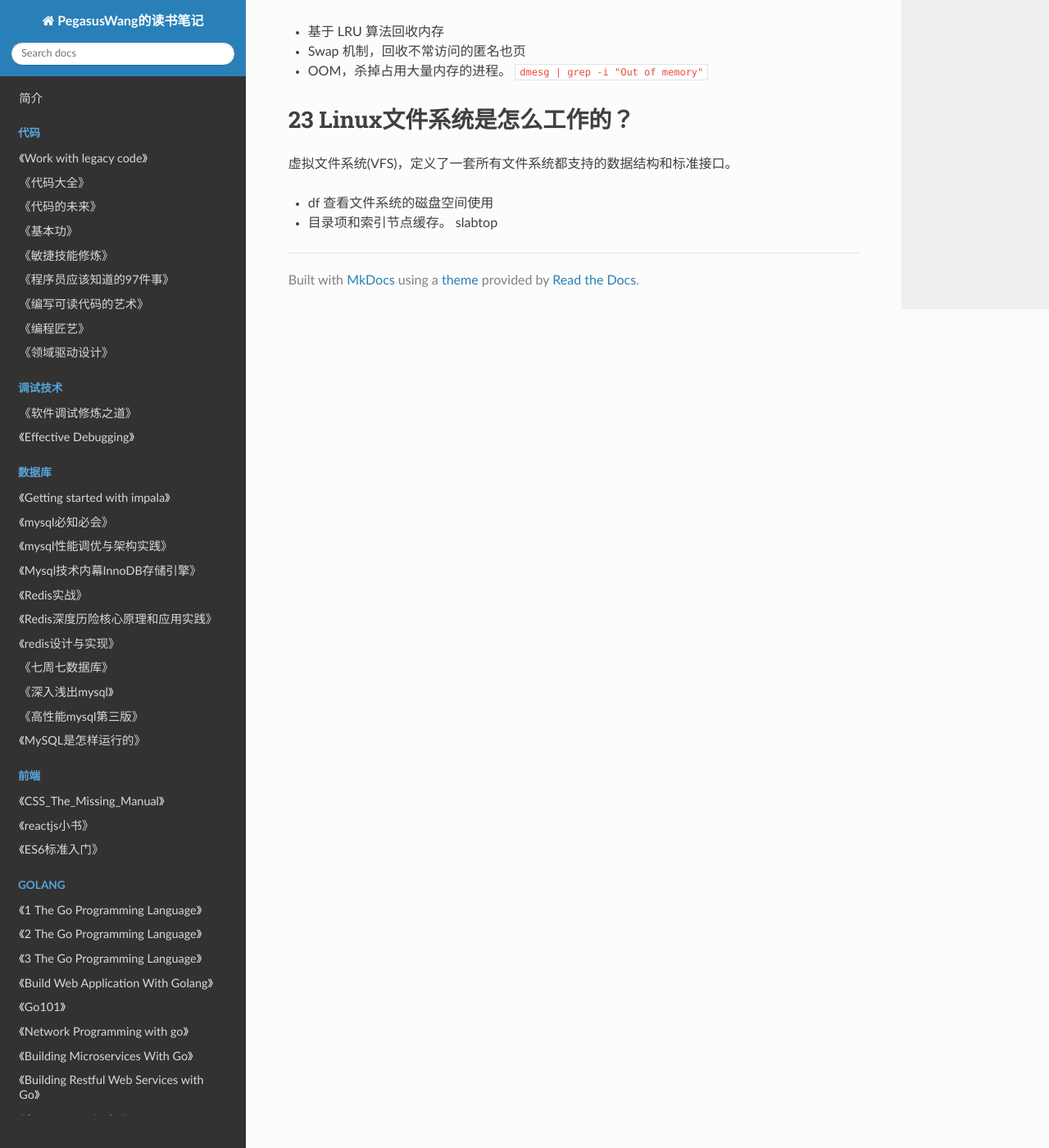
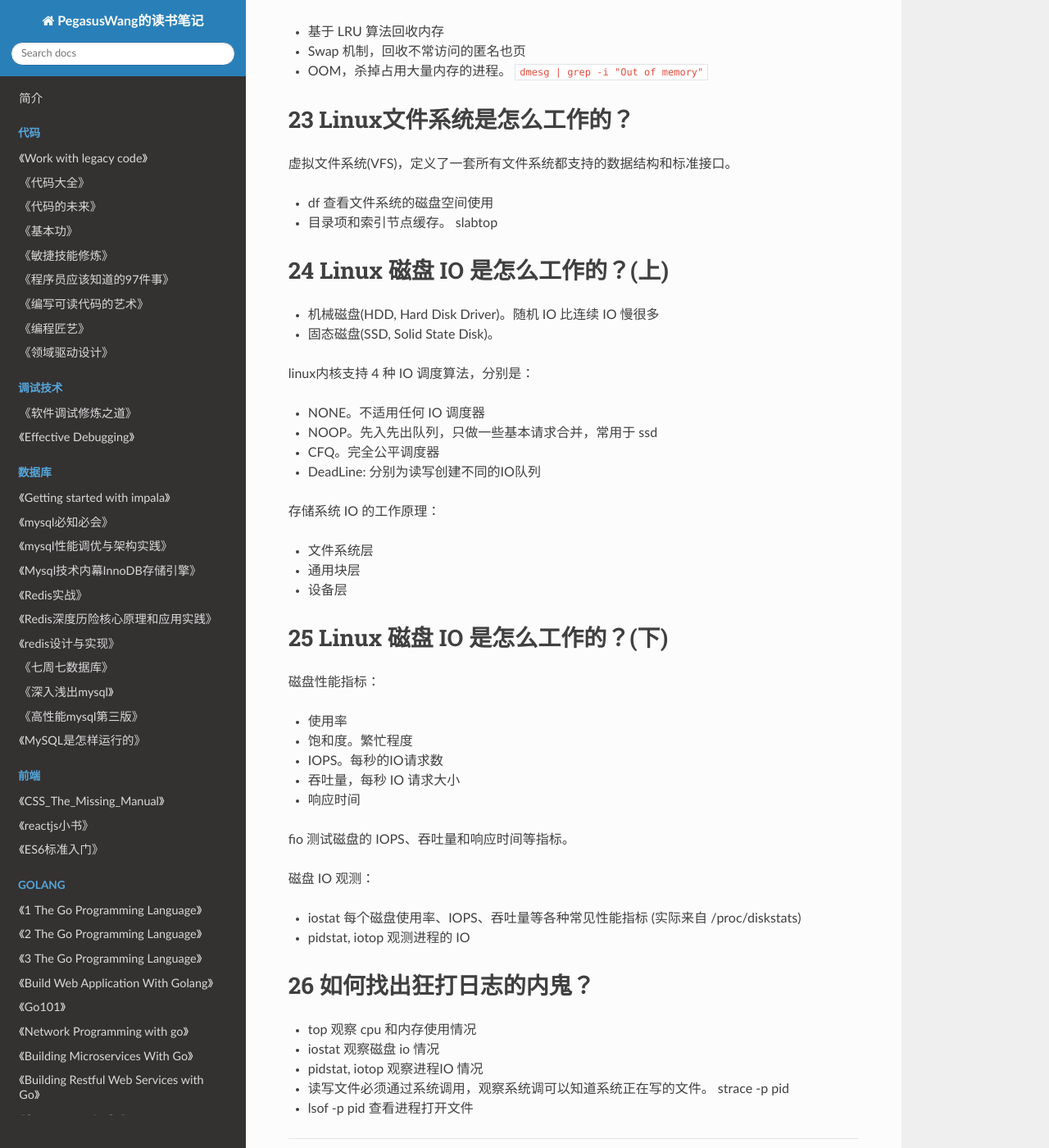
Before and after one commit to PegasusWang/booknotes, an MkDocs documentation site: the page built from docs/lecture/网课/linux性能优化/linux性能优化.md, in a window 1280 px wide and 1400 px high, scrolled down 12573 px. Shown: the whole window at 82% size. Built offline with MkDocs 1.6.1, drawn with Linux system fonts in a browser that asks for light colours; nearby versions of some CDN libraries.

Commit message:
linux性能优化:磁盘IO

```diff
--- a/docs/lecture/网课/linux性能优化/linux性能优化.md
+++ b/docs/lecture/网课/linux性能优化/linux性能优化.md
@@ -297,3 +297,48 @@ memleak 可以跟踪系统或指定进程的内存分配、释放请求。分配
 
 - df 查看文件系统的磁盘空间使用
 - 目录项和索引节点缓存。 slabtop
+
+
+# 24 Linux 磁盘 IO 是怎么工作的？(上)
+
+- 机械磁盘(HDD, Hard Disk Driver)。随机 IO 比连续 IO 慢很多
+- 固态磁盘(SSD, Solid State Disk)。
+
+linux内核支持 4 种 IO 调度算法，分别是：
+
+- NONE。不适用任何 IO 调度器
+- NOOP。先入先出队列，只做一些基本请求合并，常用于 ssd
+- CFQ。完全公平调度器
+- DeadLine: 分别为读写创建不同的IO队列
+
+存储系统 IO 的工作原理：
+
+- 文件系统层
+- 通用块层
+- 设备层
+
+# 25 Linux 磁盘 IO 是怎么工作的？(下)
+
+磁盘性能指标：
+
+- 使用率
+- 饱和度。繁忙程度
+- IOPS。每秒的IO请求数
+- 吞吐量，每秒 IO 请求大小
+- 响应时间
+
+fio 测试磁盘的 IOPS、吞吐量和响应时间等指标。
+
+磁盘 IO 观测：
+
+- iostat 每个磁盘使用率、IOPS、吞吐量等各种常见性能指标 (实际来自  /proc/diskstats)
+- pidstat, iotop 观测进程的 IO
+
+
+# 26 如何找出狂打日志的内鬼？
+
+- top 观察 cpu 和内存使用情况
+- iostat 观察磁盘 io 情况
+- pidstat, iotop 观察进程IO 情况
+- 读写文件必须通过系统调用，观察系统调可以知道系统正在写的文件。 strace -p pid
+- lsof -p pid 查看进程打开文件
```
